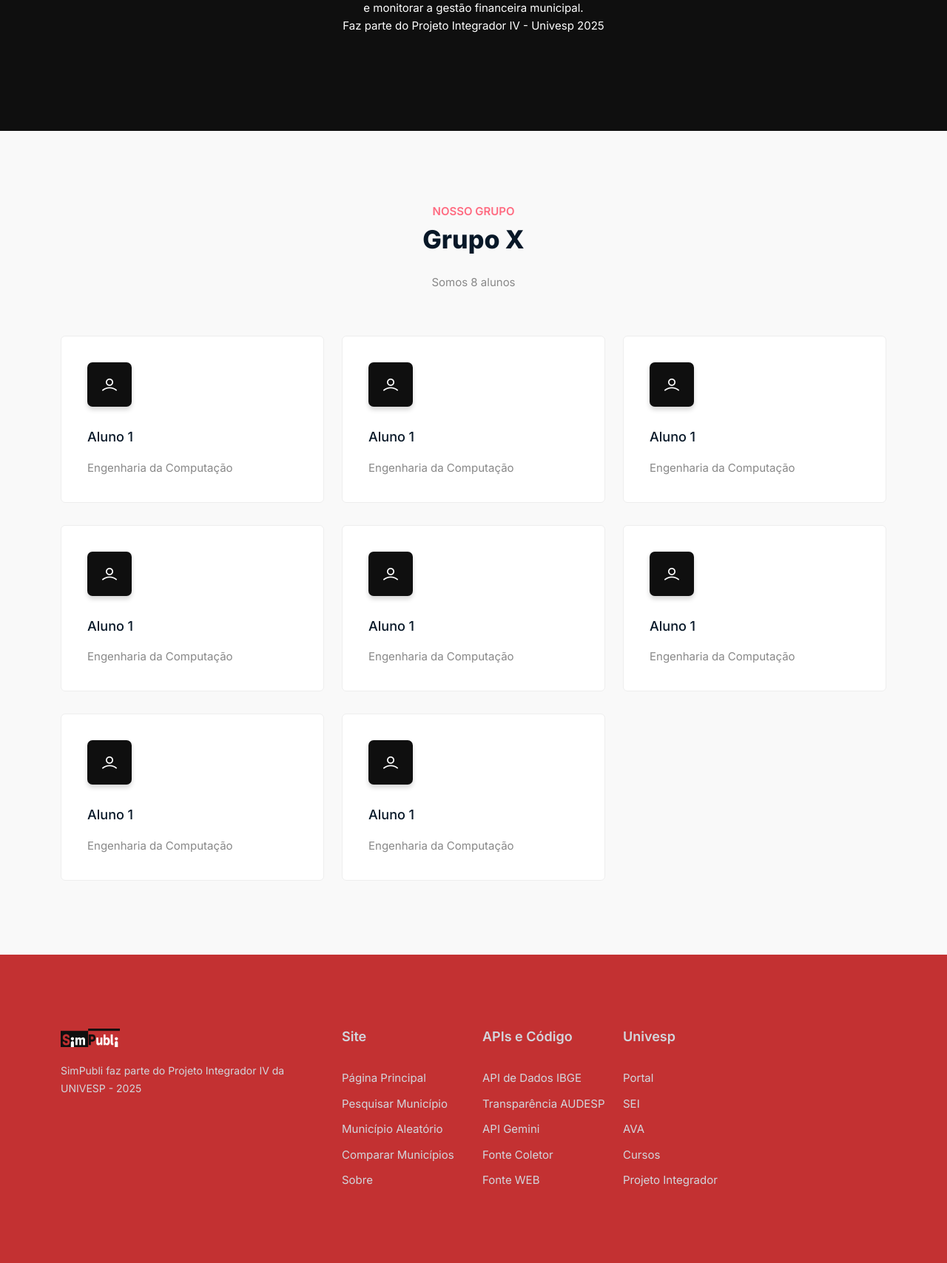
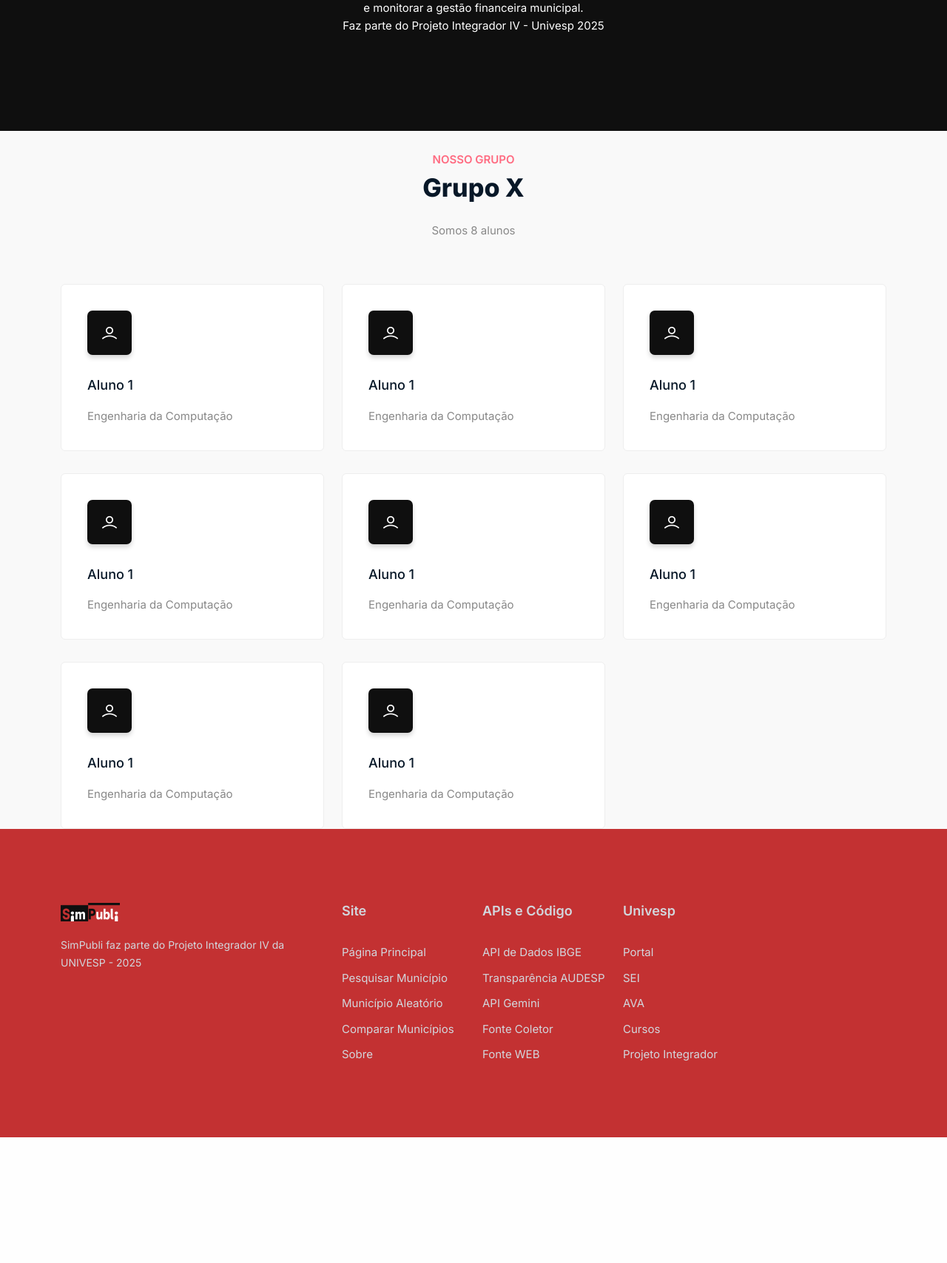
Before and after one commit to alexporcena/simpubli, a Django app: page /sobre/ in a window 1280 px wide. Shown: the part 231-1939 px from the top of the page at 74% size. After the commit the page ends 1769 px from the top, so only its background shows below. Run offline with Django 5.2, Linux system fonts and the light colour scheme; some libraries are stand-ins or nearby versions.

Commit message:
Add files via upload

```diff
--- a/app/static/css/main.css
+++ b/app/static/css/main.css
@@ -1010,8 +1010,8 @@ ol {
 }
 
 .section {
-  padding-top: 100px;
-  padding-bottom: 100px;
+  padding-top: 30px;
+  padding-bottom: 0px;
   position: relative;
 }
 
```
